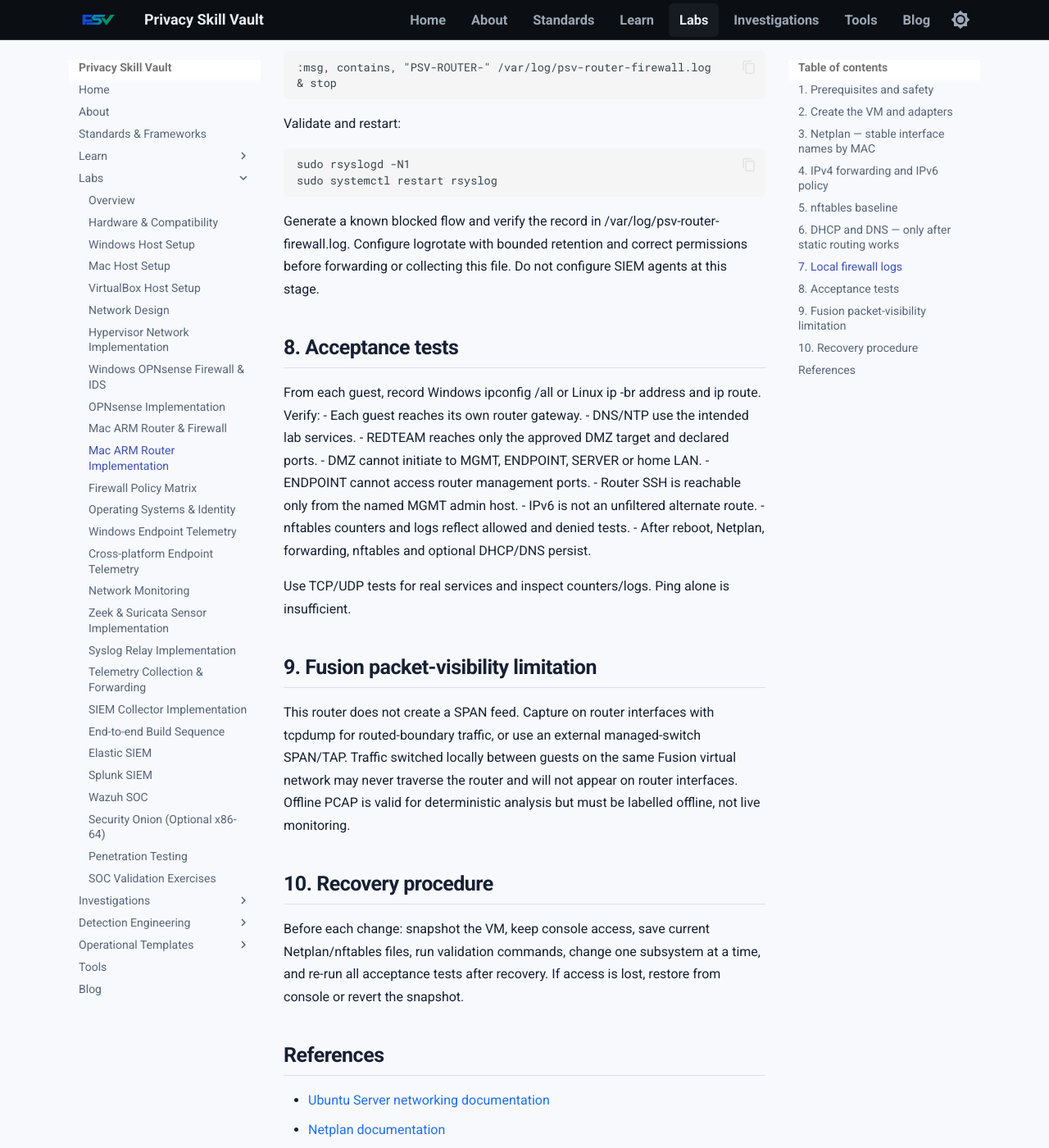
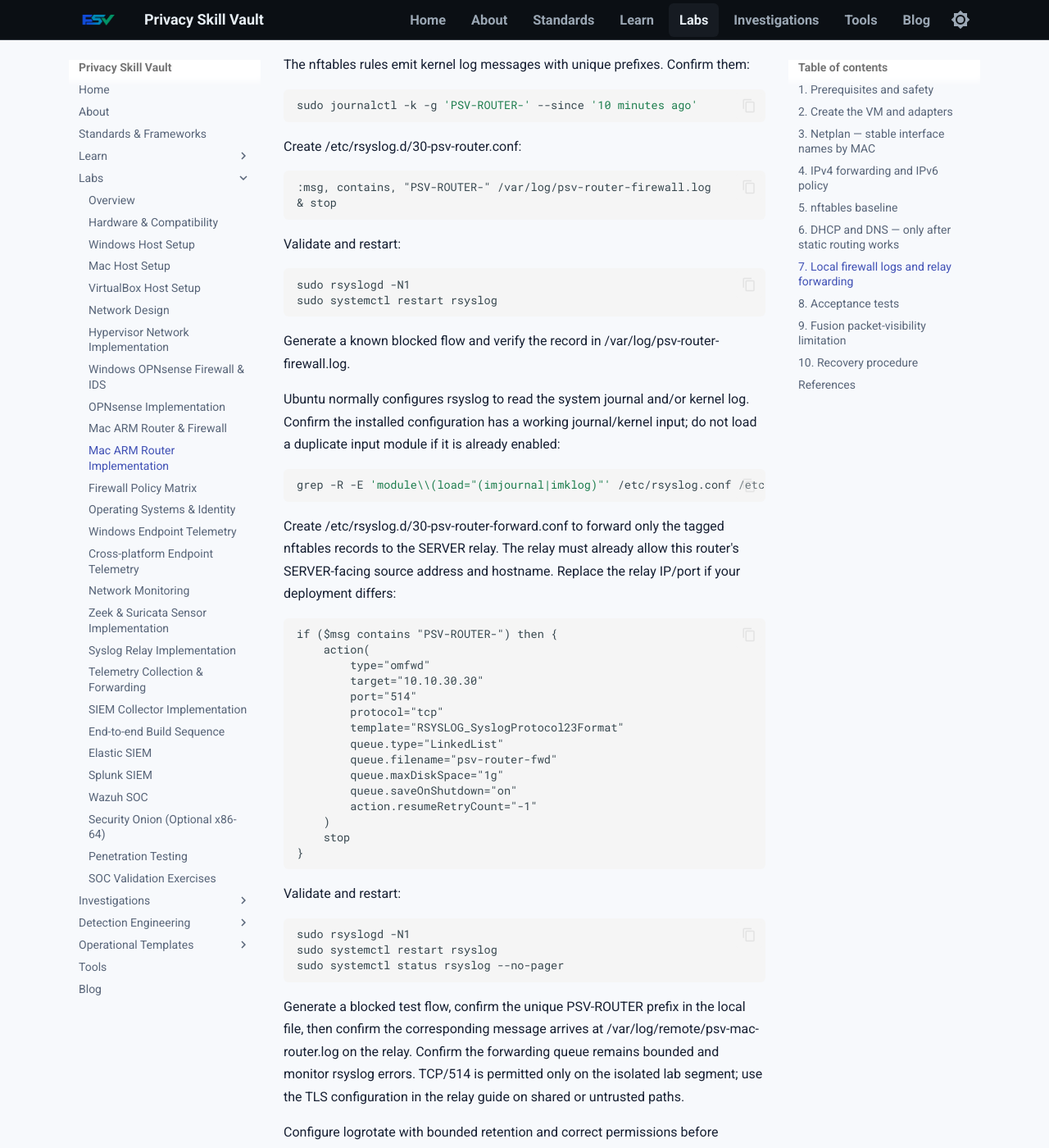
Before and after one commit to PrivacySkillVault/privacyskillvault.github.io, an MkDocs documentation site: the page built from docs/labs/mac-arm-router-implementation.md, in a window 1280 px wide and 1400 px high, scrolled down 7080 px. Shown: the whole window at 82% size. Built offline with MkDocs 1.6.1 and Material for MkDocs 9.7.7, drawn with Linux system fonts in a browser that asks for light colours; some of the changed text lies outside the part shown.

Commit message:
Correct Mac DMZ DHCP pool and add explicit router syslog forwarding

```diff
--- a/docs/labs/mac-arm-router-implementation.md
+++ b/docs/labs/mac-arm-router-implementation.md
@@ -27,7 +27,14 @@
 
 The exact number and naming of custom networks depend on the Fusion release. If the installed Fusion version cannot provide separate isolated networks, stop and redesign; do not collapse them into one host-only segment.
 
-Boot Ubuntu and confirm ARM64:
+Boot Ubuntu, set the guest hostname, and confirm ARM64:
+
+~~~bash
+sudo hostnamectl set-hostname PSV-MAC-RTR01
+hostnamectl
+~~~
+
+Use this exact hostname in the relay's source-identification rule. The SERVER interface in this example is 10.10.30.1/24.
 
 ~~~bash
 uname -m
@@ -276,7 +283,7 @@
 sudo journalctl -u dnsmasq -n 100 --no-pager
 ~~~
 
-## 7. Local firewall logs
+## 7. Local firewall logs and relay forwarding
 
 The nftables rules emit kernel log messages with unique prefixes. Confirm them:
 
@@ -298,7 +305,45 @@
 sudo systemctl restart rsyslog
 ~~~
 
-Generate a known blocked flow and verify the record in /var/log/psv-router-firewall.log. Configure logrotate with bounded retention and correct permissions before forwarding or collecting this file. Do not configure SIEM agents at this stage.
+Generate a known blocked flow and verify the record in /var/log/psv-router-firewall.log.
+
+Ubuntu normally configures rsyslog to read the system journal and/or kernel log. Confirm the installed configuration has a working journal/kernel input; do not load a duplicate input module if it is already enabled:
+
+~~~bash
+grep -R -E 'module\\(load="(imjournal|imklog)"' /etc/rsyslog.conf /etc/rsyslog.d/*.conf
+~~~
+
+Create /etc/rsyslog.d/30-psv-router-forward.conf to forward only the tagged nftables records to the SERVER relay. The relay must already allow this router's SERVER-facing source address and hostname. Replace the relay IP/port if your deployment differs:
+
+~~~text
+if ($msg contains "PSV-ROUTER-") then {
+    action(
+        type="omfwd"
+        target="10.10.30.30"
+        port="514"
+        protocol="tcp"
+        template="RSYSLOG_SyslogProtocol23Format"
+        queue.type="LinkedList"
+        queue.filename="psv-router-fwd"
+        queue.maxDiskSpace="1g"
+        queue.saveOnShutdown="on"
+        action.resumeRetryCount="-1"
+    )
+    stop
+}
+~~~
+
+Validate and restart:
+
+~~~bash
+sudo rsyslogd -N1
+sudo systemctl restart rsyslog
+sudo systemctl status rsyslog --no-pager
+~~~
+
+Generate a blocked test flow, confirm the unique PSV-ROUTER prefix in the local file, then confirm the corresponding message arrives at /var/log/remote/psv-mac-router.log on the relay. Confirm the forwarding queue remains bounded and monitor rsyslog errors. TCP/514 is permitted only on the isolated lab segment; use the TLS configuration in the relay guide on shared or untrusted paths.
+
+Configure logrotate with bounded retention and correct permissions before forwarding or collecting this file. Do not configure SIEM agents at this stage.
 
 ## 8. Acceptance tests
 
```
Also changed, not shown: other parts of docs/labs/mac-arm-router-implementation.md (+1 -1 lines).
